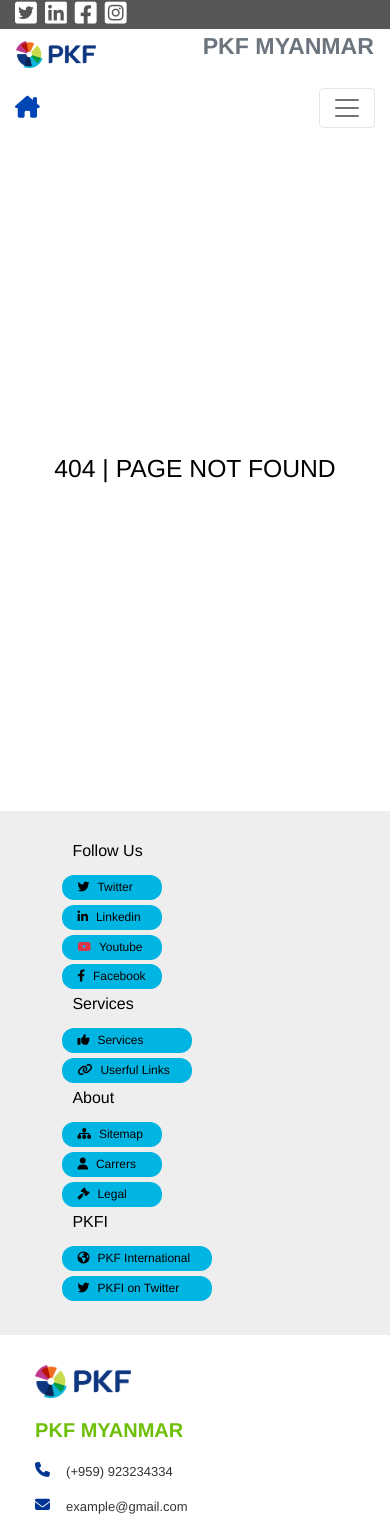
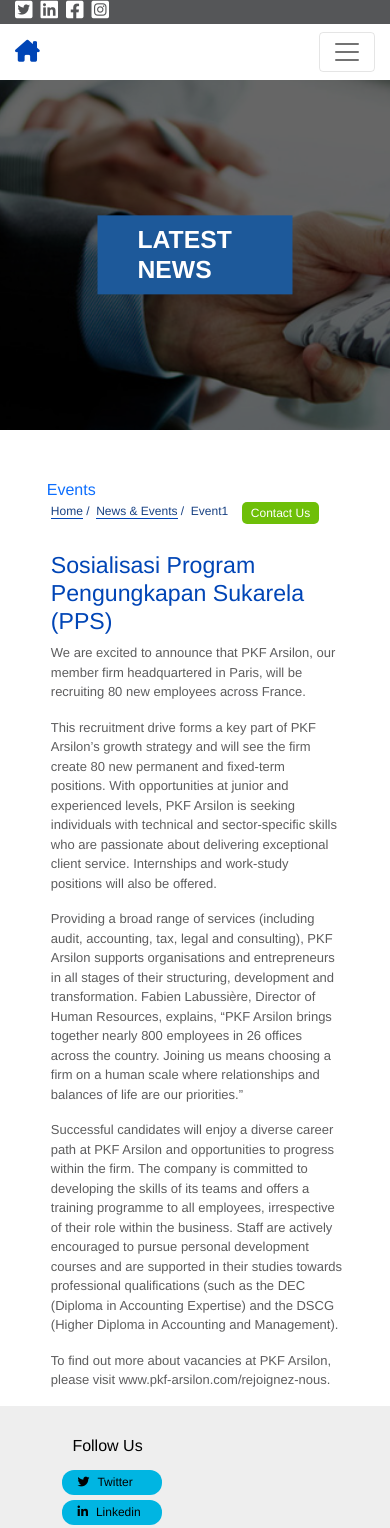
Before and after one commit to WaiLinnHtetAung/pkf, a Vue app: page /news-events/1 in a window 390 px wide. Shown: the top 1528 px of the page. Built offline with nearby package versions, Linux system fonts and the light colour scheme.

Commit message:
nav responsive

```diff
--- a/src/components/HomeNews.vue
+++ b/src/components/HomeNews.vue
@@ -6,10 +6,11 @@
                     <span>23-05-2023</span>
                     <h2>Sosialisasi Program Pengungkapan Sukarela (PPS)</h2>
                 </div>
-                <a href="">
-                    <img src="../assets/images/news.jpg" alt="">
-                </a>
-                <a href="" class="read-more">Read More <i class="fa-solid fa-chevron-right"></i></a>
+
+                <img src="../assets/images/news.jpg" alt="">
+                <router-link to="/news-events/event1" class="read-more">
+                    Read More <i class="fa-solid fa-chevron-right"></i>
+                </router-link>
             </div>
             <div class="col-lg-7 col-md-7 p-3">
                 <div class="news-head p-3">
@@ -25,7 +26,7 @@
                             <h5>23-05-2023</h5>
                             <h4>PKF CAP honoured as employer of choice</h4>
                             <p>We take great pleasure in reporting that PKF CAP has been recognised under renowned employer accreditation schemes.</p>
-                            <a href="" class="read-more">Read More <i class="fa-solid fa-chevron-right"></i></a>
+                            <router-link to="/news-events/event1" class="read-more">Read More <i class="fa-solid fa-chevron-right"></i></router-link>
                         </div>
                     </div>
                     <div class="col-lg-6 col-md-6">
@@ -33,7 +34,7 @@
                             <h5>23-05-2023</h5>
                             <h4>PKF-CAP LLP featured in Good Company Report 2021/22</h4>
                             <p>We are delighted to report that PKF-CAP LLP has been featured in Enterprise Singapore’s Good Company Report 2021/22</p>
-                            <a href="" class="read-more">Read More <i class="fa-solid fa-chevron-right"></i></a>
+                            <router-link to="/news-events/event1" class="read-more">Read More <i class="fa-solid fa-chevron-right"></i></router-link>
                         </div>
                     </div>
                 </div>
@@ -62,7 +63,7 @@
     .title h2 {
         font-size: 25px;
     }
-    a img {
+    img {
         width: 100%;
         height: auto;
         vertical-align: middle;
--- a/src/components/Nav.vue
+++ b/src/components/Nav.vue
@@ -10,7 +10,7 @@
        </div>
     </header>
 
-    <div id="LogoBox" class="container d-flex justify-content-between align-items-center px-3">
+    <div id="LogoBox" class="container d-flex justify-content-between align-items-center px-3 logo-box">
         <a href="/" id="Logo" title="PKF Hadiwinata" ><img src="../assets/images/logo.png" alt=""></a>
 
         <p class="fs-3 text-secondary fw-bold">PKF MYANMAR</p>
@@ -30,11 +30,11 @@
                     </li>
 
                     <li class="nav-item service-menu">
-                        <router-link to="/services/our-services" class="nav-link nav2-info-container" :class="{'active-menu': currentRoute.substring(0,8) == '/service'}">SERVICES <i class="ms-2 fa-solid fa-caret-down text-primary" :class="{'text-white': currentRoute.substring(0,8) == '/service'}"></i></router-link>
-                        <div class="dropdown">
+                        <router-link @click="isShow = !isShow" to="/services/our-services" class="nav-link nav2-info-container" :class="{'active-menu': currentRoute.substring(0,8) == '/service'}">SERVICES <i class="ms-2 fa-solid fa-caret-down text-primary" :class="{'text-white': currentRoute.substring(0,8) == '/service'}"></i></router-link>
+                        <div class="dropdown" v-if="isShow">
                             <div class="container pt-3">
                                     <div class="row w-100 ">
-                                        <div class="col-md-3 col-sm-12 mb-4">
+                                        <div class="col-md-12 col-lg-3 col-sm-12 mb-4">
                                             <div class="row">
                                                 <div class="d-none d-lg-block col-md-2 col-lg-4 pl-0 pr-0 ">
                                                     <img src="../assets/images/assurance.png" alt=" Audit &amp; Assurance">    </div>
@@ -43,7 +43,7 @@
                                                 </div>
                                             </div>
                                         </div>
-                                        <div class="col-md-3 col-sm-12 mb-4">
+                                        <div class="col-md-12 col-lg-3 col-sm-12 mb-4">
                                             <div class="row">
                                                 <div class="d-none d-lg-block col-md-2 col-lg-4 pl-0 pr-0">
                                                     <img src="../assets/images/advisory.png" alt=" Advisory">    </div>
@@ -52,7 +52,7 @@
                                                 </div>
                                             </div>
                                         </div>
-                                        <div class="col-md-3 col-sm-12 mb-4">
+                                        <div class="col-md-12 col-lg-3 col-sm-12 mb-4">
                                             <div class="row">
                                                 <div class="d-none d-lg-block col-md-2 col-lg-4 pl-0 pr-0">
                                                     <img src="../assets/images/tax-legal.png" alt="Tax">    </div>
@@ -61,7 +61,7 @@
                                                 </div>
                                             </div>
                                         </div>
-                                        <div class="col-md-3 col-sm-12 mb-4">
+                                        <div class="col-md-12 col-lg-3 col-sm-12 mb-4">
                                             <div class="row">
                                                 <div class="d-none d-lg-block col-md-2 col-lg-4 pl-0 pr-0">
                                                     <img src="../assets/images/business-solutions.png" alt="Business Solutions">    </div>
@@ -70,7 +70,7 @@
                                                 </div>
                                             </div>
                                         </div>
-                                        <div class="col-md-3 col-sm-12 mb-4 mt-3">
+                                        <div class="col-md-12 col-lg-3 col-sm-12 mb-4 mt-3">
                                             <div class="row">
                                                 <div class="d-none d-lg-block col-md-2 col-lg-4 pl-0 pr-0">
                                                         <img src="../assets/images/risk-advisory.png" alt="Technology &amp; Risk Services">    </div>
@@ -85,7 +85,7 @@
                     </li>
 
                     <li class="nav-item" >
-                        <router-link to="/news-events" class="nav-link" :class="{'active-menu': currentRoute == '/news-events'}">NEWS & EVENTS</router-link>
+                        <router-link to="/news-events" class="nav-link" :class="{'active-menu': currentRoute.substring(0,12) == '/news-events'}">NEWS & EVENTS</router-link>
                     </li>
                     <li class="nav-item" >
                         <router-link to="/careers/careers" class="nav-link" :class="{'active-menu': currentRoute.substring(0,8) == '/careers'}">CAREERS</router-link>
@@ -106,7 +106,7 @@
         props:['currentRoute'],
         setup() {
             let isSticky = ref(false);
-            let isService = ref(false);
+            let isShow = ref(true);
 
             let handleScroll = () => {
                 isSticky.value = window.pageYOffset;
@@ -115,10 +115,13 @@
 
             onMounted(() => {
                 window.addEventListener('scroll', handleScroll);
+                if(window.innerWidth < 990) {
+                    isShow.value = false;
+                }
             })
 
 
-            return {isSticky}
+            return {isSticky, isShow}
         }
     }
 </script>
@@ -145,9 +148,10 @@
     .social-media {
         display: flex;
         gap: .5rem;
+        align-items: center;
     }
     .social-media i {
-        font-size: 25px;
+        font-size: 20px;
         color: #fff;
     }
 
@@ -232,4 +236,22 @@
 
     /* --- main navbar end---  */
 
+    @media (max-width:990px) {
+        .logo-box {
+            display: none !important;
+        }
+        .dropdown {
+            position: static;
+            top: 100%;
+            left: 0;
+            width: 100%;
+            transform: translateY(10px);
+            opacity: 1;
+            visibility: visible;
+            transition: 0.5s;
+            background-color: #e7e8ea;
+            display: flex;
+        }
+    }
+
 </style>
--- a/src/components/Welcome.vue
+++ b/src/components/Welcome.vue
@@ -17,26 +17,26 @@
             <a href="#">About us </a><i class="fa-solid fa-chevron-right"></i>
         </div>
         <div class="category-link">
-            <a href="">
+            <router-link to="/services/assurance">
                 <img src="../assets/images/assurance1.png" alt="">
                 <p>Audit & Assurance</p>
-            </a>
-            <a href="">
+            </router-link>
+            <router-link to="/services/advisory">
                 <img src="../assets/images/advisory1.png" alt="">
                 <p>Advisory</p>
-            </a>
-            <a href="">
+            </router-link>
+            <router-link to="/services/tax">
                 <img src="../assets/images/tax-legal1.png" alt="">
                 <p class="ms-4">Tax</p>
-            </a>
-            <a href="">
+            </router-link>
+            <router-link to="/services/business-solutions">
                 <img src="../assets/images/business-solutions1.png" alt="">
                 <p>Business Solutions</p>
-            </a>
-            <a href="">
+            </router-link>
+            <router-link to="/services/technological&risk-services">
                 <img src="../assets/images/risk-advisory1.png" alt="">
                 <p>Technology & Risk Services</p>
-            </a>
+            </router-link>
         </div>
     </div>
 </template>
--- a/src/router/index.js
+++ b/src/router/index.js
@@ -30,6 +30,11 @@
     props: true,
   },
   {
+    path: '/news-events/:event',
+    name: 'EventDetail',
+    component: () => import('../views/EventDetail.vue')
+  },
+  {
     path: '/contact-us',
     name: 'ContactUs',
     component: () => import('../views/ContactUs.vue')
--- /dev/null
+++ b/src/views/EventDetail.vue
@@ -0,0 +1,83 @@
+<template>
+    <section>
+        <div class="detail-hero">
+            <img src="../assets/images/eventdetail.jpg" alt="">
+            <h2>LATEST NEWS</h2>
+        </div>
+        <div class="row mt-5 detail-header">
+            <div class="col-lg-3 col-md-4">
+                <div class="side-link" :class="{'active-link' : category == 'one'}" @click="category = 'one'">
+                    <a :class="{'text-white' : category == 'one'}">Events</a>
+                </div>
+
+            </div>
+            <div class="col-lg-9 col-md-8 ps-3">
+                <a href="" class="float-end contact-btn me-4">Contact Us</a>
+                <p class="show-link">
+                    <router-link to="/">Home</router-link>&nbsp;/&nbsp;
+                    <router-link to="/">News & Events</router-link>&nbsp;/&nbsp;
+                    Event1
+                </p>
+
+                <div class="row mt-3 pt-3 detail-content">
+                    <h3>Sosialisasi Program Pengungkapan Sukarela (PPS)</h3>
+                    <p>
+                        We are excited to announce that PKF Arsilon, our member firm headquartered in Paris, will be recruiting 80 new employees across France.
+                    </p>
+                    <p>
+                        This recruitment drive forms a key part of PKF Arsilon’s growth strategy and will see the firm create 80 new permanent and fixed-term positions. With opportunities at junior and experienced levels, PKF Arsilon is seeking individuals with technical and sector-specific skills who are passionate about delivering exceptional client service. Internships and work-study positions will also be offered.
+                    </p>
+                    <p>
+                        Providing a broad range of services (including audit, accounting, tax, legal and consulting), PKF Arsilon supports organisations and entrepreneurs in all stages of their structuring, development and transformation. Fabien Labussière, Director of Human Resources, explains, “PKF Arsilon brings together nearly 800 employees in 26 offices across the country. Joining us means choosing a firm on a human scale where relationships and balances of life are our priorities.”
+                    </p>
+                    <p>
+                        Successful candidates will enjoy a diverse career path at PKF Arsilon and opportunities to progress within the firm. The company is committed to developing the skills of its teams and offers a training programme to all employees, irrespective of their role within the business. Staff are actively encouraged to pursue personal development courses and are supported in their studies towards professional qualifications (such as the DEC (Diploma in Accounting Expertise) and the DSCG (Higher Diploma in Accounting and Management).
+                    </p>
+                    <p>
+                        To find out more about vacancies at PKF Arsilon, please visit www.pkf-arsilon.com/rejoignez-nous.
+                    </p>
+                </div>
+
+            </div>
+        </div>
+    </section>
+</template>
+
+<script>
+    export default {
+
+    }
+</script>
+
+<style scoped>
+    .detail-hero {
+        position: relative;
+    }
+    .detail-hero img {
+        width: 100%;
+        height: 350px;
+        object-fit: cover;
+        object-position: center;
+        filter: brightness(.4);
+    }
+    .detail-hero h2 {
+        position: absolute;
+        top: 50%;
+        left: 50%;
+        transform: translate(-50%,-50%);
+        color: #fff;
+        font-weight: bold;
+        background: #1d599a;
+        padding: 10px 40px;
+    }
+    .detail-header {
+        padding: 0px 12%;
+    }
+    .detail-content h3 {
+        color: #0045b6;
+    }
+    .detail-content p {
+        font-size: 13px;
+        color: #5d5d5e;
+    }
+</style>
```
Also changed, not shown: src/components/events/event1.vue (added, +15 -0 lines), src/assets/images/eventdetail.jpg (added).
